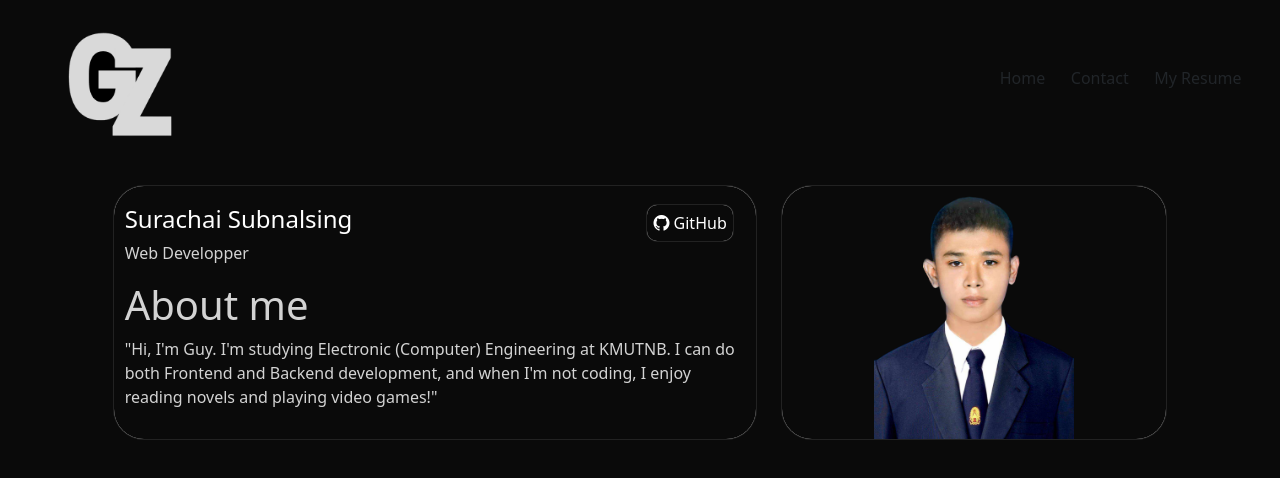
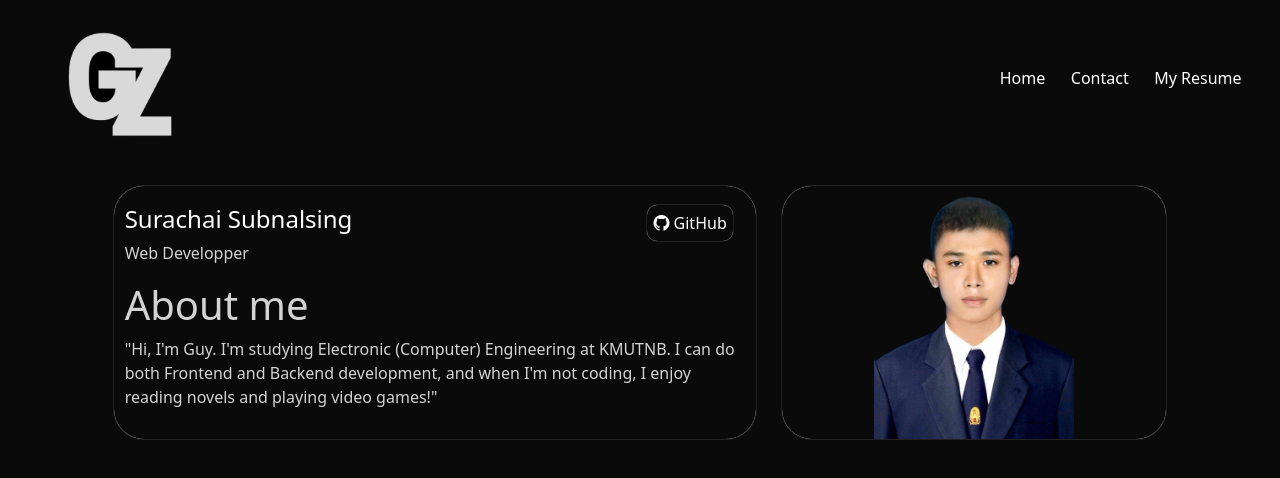
Before and after one commit to Surachaizxzx/my_portfolio, a React (Create React App) app: page / in a window 1280 px wide. Shown: the top 478 px of the page. Built offline with nearby package versions, Linux system fonts and the light colour scheme.

Commit message:
Update section.css

```diff
--- a/src/style/section.css
+++ b/src/style/section.css
@@ -3,6 +3,7 @@
   box-sizing: 0;
   padding: 0;
   background: #0a0a0a;
+  color: #ffffff;
 } /*{1080}*/
 .main-container {
   display: flex;
@@ -43,7 +44,6 @@
     gap: 2vw;
     justify-content: space-between;
     .about_text {
-      color: #ffffff;
       padding: 1%;
       box-shadow: 0px 0px 1px 0px #ffffff;
       border-top-left-radius: 30px;
```
